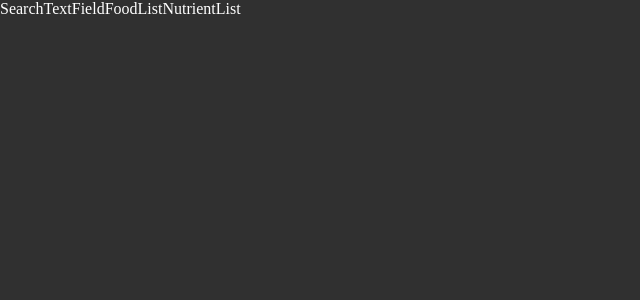
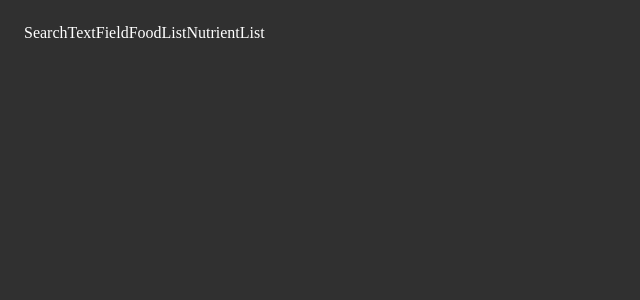
Before and after one commit to hazelnutx/food-app, a React (Create React App) app: page / in a window 1280 px wide. Shown: the top 300 px of the page, without its empty margins (0-640 px from the left). Built offline with nearby package versions, Linux system fonts and the light colour scheme.

Commit message:
Add Container component

```diff
--- a/src/components/App.tsx
+++ b/src/components/App.tsx
@@ -6,6 +6,7 @@ import { FoodList } from "./FoodList";
 import { SearchTextField } from "./SearchTextField";
 import { NutrientList } from "./NutrientList";
 import { EditPlan } from "./EditPlan";
+import { Container } from "./Container";
 
 export type AppProps = {
   theme: Theme;
@@ -18,10 +19,12 @@ export const App = ({ theme }: AppProps) => (
   <StyledThemeProvider theme={theme}>
     <MuiThemeProvider theme={theme}>
       <GlobalStyle />
-      <SearchTextField>{() => <FoodList variant="add" />}</SearchTextField>
-      <FoodList />
-      <NutrientList />
-      <EditPlan />
+      <Container>
+        <SearchTextField>{() => <FoodList variant="add" />}</SearchTextField>
+        <FoodList />
+        <NutrientList />
+        <EditPlan />
+      </Container>
     </MuiThemeProvider>
   </StyledThemeProvider>
 );
--- /dev/null
+++ b/src/components/Container.tsx
@@ -0,0 +1,10 @@
+import styled from "styled-components";
+import { Container as MuiContainer } from "@material-ui/core";
+
+/**
+ * The root visual component of the app.
+ * Responsible for controlling sizing, padding and margin, responsive to the device.
+ */
+export const Container = styled(MuiContainer)`
+  padding: 24px;
+`;
```
